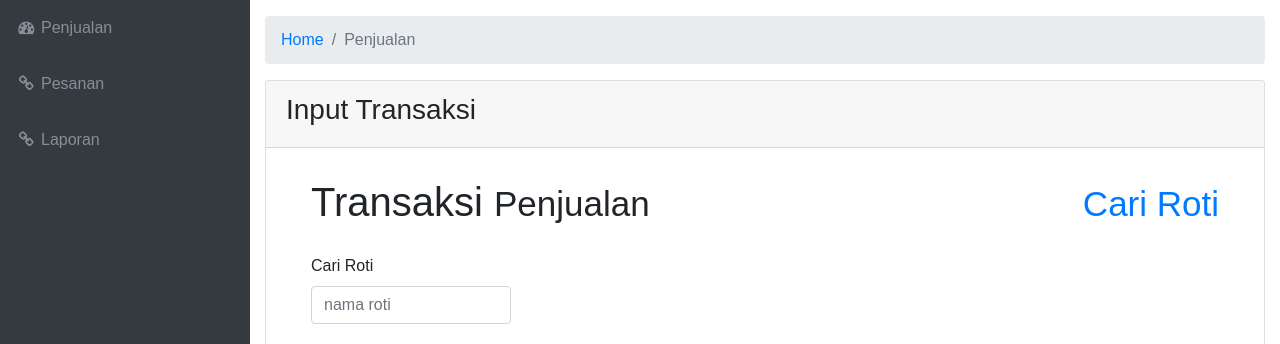
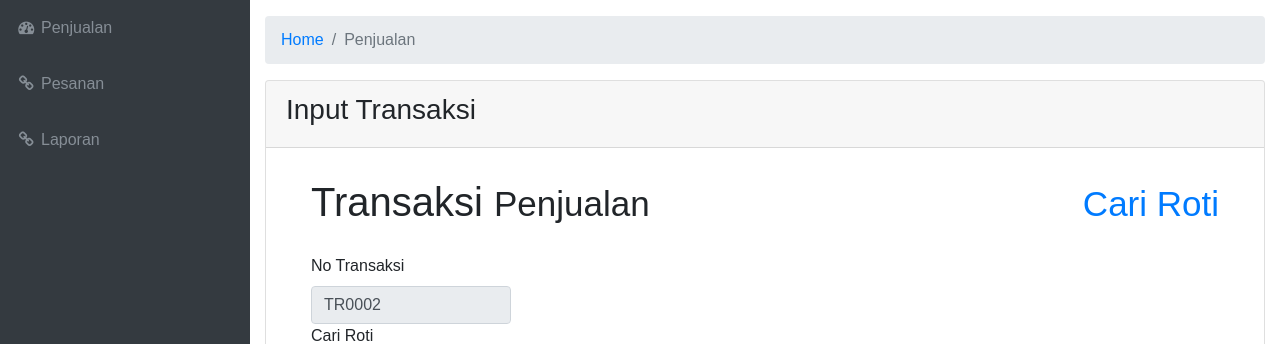
Before and after one commit to TIF-GEMSTONE/RotiSIP, a CodeIgniter app: page /RotiSip/index.php/penjualan/index in a window 1280 px wide. Shown: the part 56-400 px from the top of the page. Run offline with CodeIgniter, Linux system fonts and the light colour scheme; data comes from the database, SQL or seed files in the repository; tables that the repository leaves empty hold one stand-in row (values such as "Sample post"); some libraries are stand-ins or nearby versions.

Commit message:
no traksaksi done

```diff
--- a/application/controllers/Penjualan.php
+++ b/application/controllers/Penjualan.php
@@ -8,13 +8,17 @@ class Penjualan extends CI_Controller{
 	}
 
 	function index(){
+
 		$data['data']=$this->roti_model->tampil_roti();
 		$title=array(
 	        'title'=>'Penjualan'
 	    );
+	    $kode['kode'] = $this->Penjualan_model->get_notrans();
 		$this->load->view('element/header', $title);
-		$this->load->view('v_penjualan',$data);
+		$this->load->view('v_penjualan',$data+$kode);
+
 		// $this->load->view('element/footer');
+		 // variable $kodeunik merujuk ke file model_user.php pada function buat_kode. paham kan ya? harus paham dong
 
 	}
 
--- a/application/models/Penjualan_model.php
+++ b/application/models/Penjualan_model.php
@@ -1,5 +1,6 @@
 <?php
 class Penjualan_model extends CI_Model {
+
 
 	function simpan_penjualan($notrans,$total_jual,$uang,$kembalian){
 		$this->db->query("INSERT INTO tabel_transaksi (no_transaksi,total_jual,uang,kembalian) VALUES ('$notrans','$total_jual','$uang','$kembalian')");
@@ -32,7 +33,7 @@ class Penjualan_model extends CI_Model {
     }
 
 	function get_notrans(){
-		$q = $this->db->query("SELECT MAX(RIGHT(no_transaksi,1)) AS kd_max FROM tabel_transaksi");
+		/*$q = $this->db->query("SELECT MAX(RIGHT(no_transaksi,1)) AS kd_max FROM tabel_transaksi");
         $kd = "";
         if($q->num_rows()>0){
             foreach($q->result() as $k){
@@ -41,7 +42,23 @@ class Penjualan_model extends CI_Model {
             }
         }else{
             $kd = "1";
-        }
+        }*/
+          $this->db->select('RIGHT(tabel_transaksi_sip.no_transaksi,4) as kode', FALSE);
+		  $this->db->order_by('no_transaksi','DESC');
+		  $this->db->limit(1);
+		  $query = $this->db->get('tabel_transaksi_sip');      //cek dulu apakah ada sudah ada kode di tabel.
+		  if($query->num_rows() <> 0){
+		   //jika kode ternyata sudah ada.
+		   $data = $query->row();
+		   $kode = intval($data->kode) + 1;
+		  }
+		  else {
+		   //jika kode belum ada
+		   $kode = 1;
+		  }
+		  $kodemax = str_pad($kode, 4, "0", STR_PAD_LEFT); // angka 4 menunjukkan jumlah digit angka 0
+		  $kodejadi = "TR".$kodemax;    // hasilnya ODJ-9921-0001 dst.
+		  return $kodejadi;
 	}
 }
 
--- a/application/views/v_penjualan.php
+++ b/application/views/v_penjualan.php
@@ -24,9 +24,10 @@
         <div class="row">
             <div class="col-lg-12">
             <form>
-                <label>Cari Roti</label>
-                <input type="text" class="form-control" id="title" placeholder="nama roti" style="width:200px;">
-            </form>
+                <label>No Transaksi</label>
+                <input type="text" class="form-control" id="transaksi" placeholder="transaksi" style="width:200px;" value="<?php echo $kode;?>" readonly>
+                <label>Cari Roti</label><input type="text" class="form-control" id="title" placeholder="nama roti" style="width:200px;">
+                            </form>
         </div>
         <script src="<?php echo base_url().'assets/js/jquery-3.3.1.js'?>" type="text/javascript"></script>
         <script src="<?php echo base_url().'assets/js/bootstrap.js'?>" type="text/javascript"></script>
```
